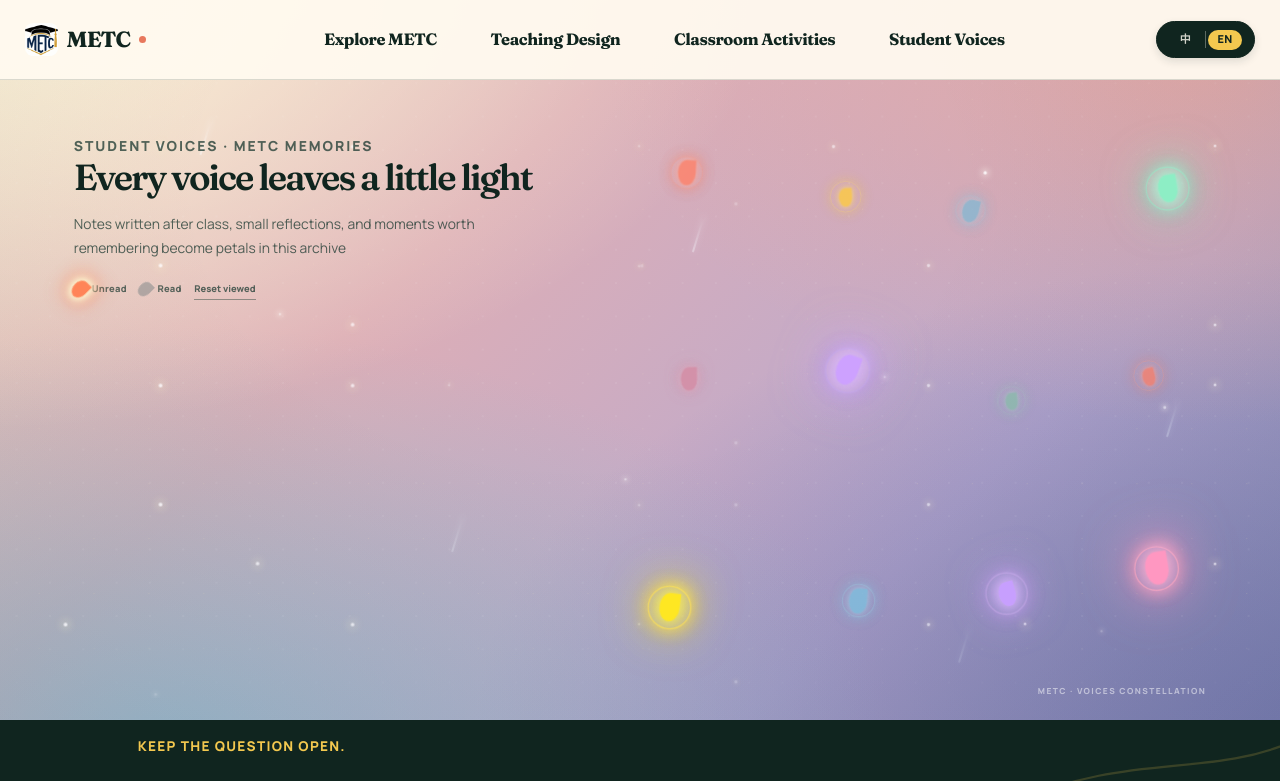
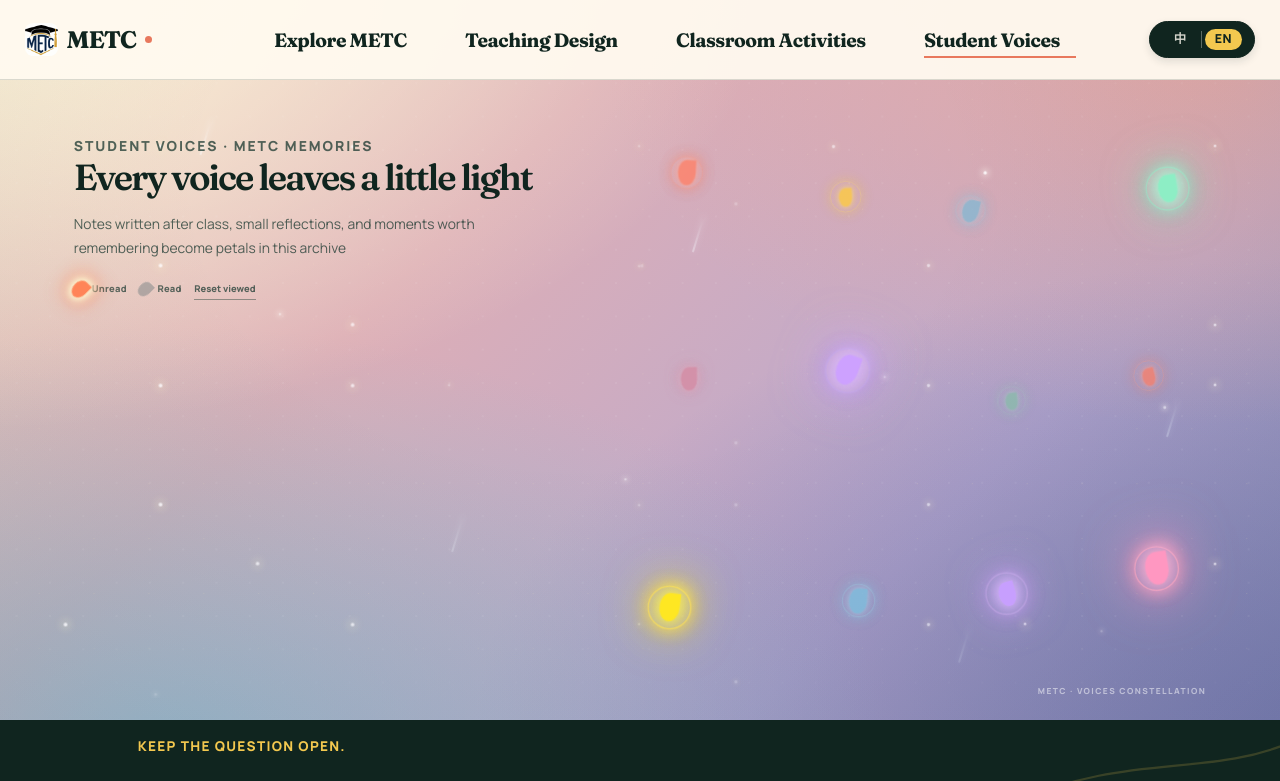
Before and after one commit to Han-chh/METC-website, a Next.js app: page /METC-website/voices in a window 1280 px wide. Shown: the top 781 px of the page. Built offline with nearby package versions, Linux system fonts and the light colour scheme.

Commit message:
style: refine navigation hover and typography

```diff
--- a/app/homepage.css
+++ b/app/homepage.css
@@ -1076,3 +1076,37 @@ button, a { -webkit-tap-highlight-color: transparent; }
   .hero-economy { bottom: 4%; left: 62%; width: 57px; }
   .hero-supplies { bottom: 4%; left: 48%; width: 62px; }
 }
+
+/* Navigation returns to the editorial underline cue: the coral rule grows
+   from left to right instead of surrounding the label with a filled box. */
+@media (min-width: 761px) {
+  .header-inner { grid-template-columns: 188px 1fr 128px; }
+  .header-brand-mark { font-size: 1.66rem; }
+  .primary-nav { gap: clamp(20px, 2.25vw, 38px); }
+  .primary-nav a { padding: 16px 18px 13px; background: transparent; transition: color 180ms ease; }
+  .primary-nav span { font-size: 1.34rem; font-weight: 650; }
+  .language-toggle { min-width: 118px; font-size: .86rem; }
+  .language-toggle span { min-width: 41px; }
+}
+
+.primary-nav a::after {
+  display: block;
+  left: 18px;
+  right: calc(100% - 18px);
+  bottom: 7px;
+  height: 2px;
+  background: var(--coral);
+  transition: right 260ms cubic-bezier(.22,.72,.22,1);
+}
+.primary-nav a:hover, .primary-nav a:focus-visible { background: transparent; color: var(--ink-deep); outline: none; }
+.primary-nav a:hover::after, .primary-nav a:focus-visible::after { right: 18px; }
+
+@media (max-width: 760px) {
+  .primary-nav { gap: 7px; }
+  .primary-nav a { padding: 9px 11px 12px; background: transparent; }
+  .primary-nav span { font-size: 1.03rem; }
+  .primary-nav a::after { left: 11px; right: calc(100% - 11px); bottom: 6px; }
+  .primary-nav a:hover::after, .primary-nav a:focus-visible::after { right: 11px; }
+  .language-toggle { min-width: 108px; font-size: .78rem; }
+  .language-toggle span { min-width: 36px; }
+}
```
